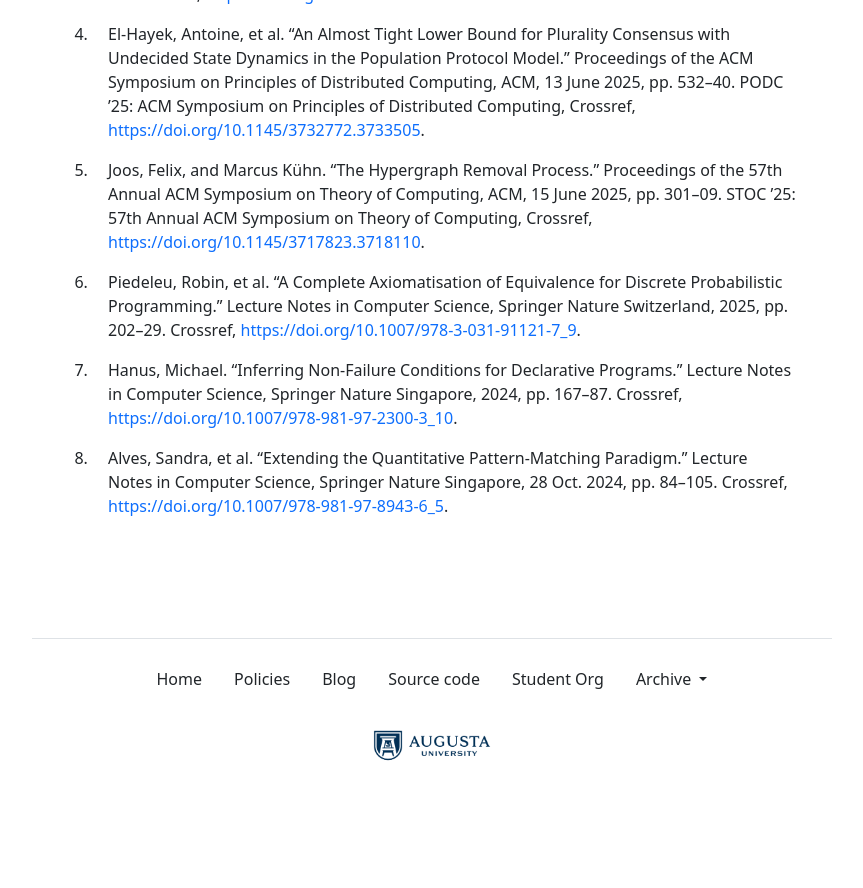
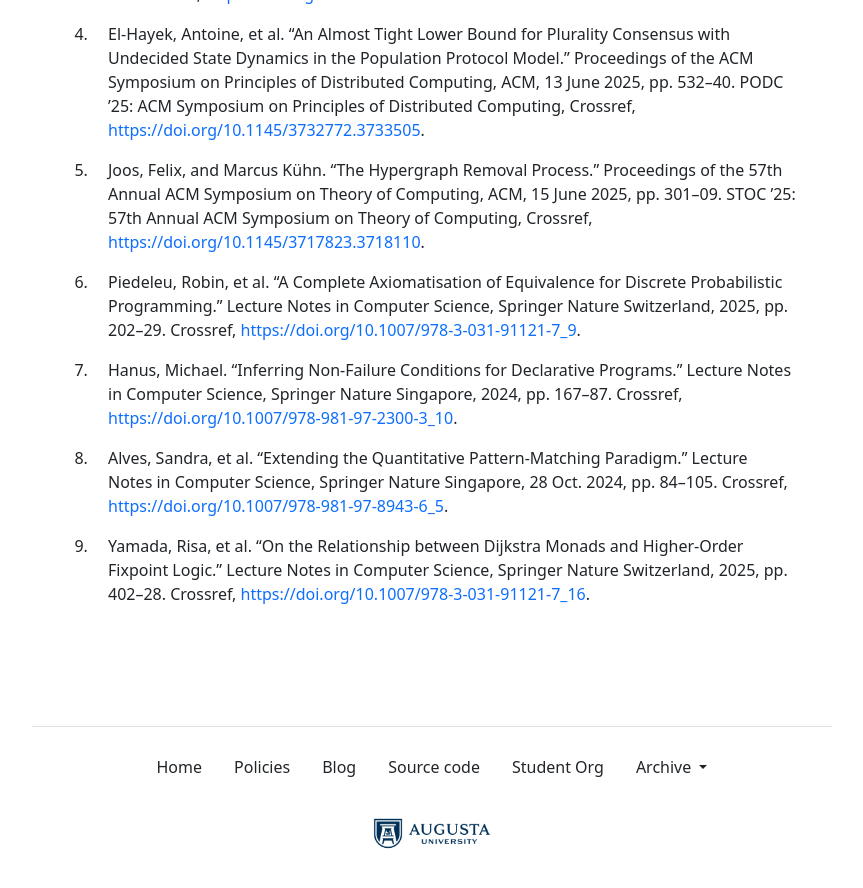
Before and after one commit to the-au-forml-lab/plgroup, a Jekyll site: the page built from docs/index.md, in a window 1280 px wide and 900 px high, scrolled down 1919 px. Shown: the top 888 px of the window, without its empty margins (208-1071 px from the left). Built offline with Jekyll 4.4.1, drawn with Linux system fonts in a browser that asks for light colours; before the commit the page ends 2731 px from its top, so only the background shows below that; some of the changed text lies outside the part shown.

Commit message:
[create-pull-request] automated change

```diff
--- a/data/history.txt
+++ b/data/history.txt
@@ -55,3 +55,4 @@
 10.1007/978-3-031-91121-7_9
 10.1007/978-981-97-2300-3_10
 10.1007/978-981-97-8943-6_5
+10.1007/978-3-031-91121-7_16
--- a/docs/index.md
+++ b/docs/index.md
@@ -40,7 +40,7 @@ organization.
 | 8.  | October 10   | _Fall pause_           |                  |
 | 9.  | October 17   | Inferring Non-failure Conditions for Declarative Programs.    | UH227 (Fishbowl) |
 | 10. | October 24   | Extending the Quantitative Pattern-Matching Paradigm.    | UH314 |
-| 11. | October 31   | 🎃 Paper 09 discussion | UH227 (Fishbowl) |
+| 11. | October 31   | 🎃 On the Relationship between Dijkstra Monads and Higher-Order Fixpoint Logic. | UH227 (Fishbowl) |
 | 12. | November 7   | Paper 10 discussion    | UH227 (Fishbowl) |
 | 13. | November 22  | Awards Gala            | UH227 (Fishbowl) |
 
--- a/docs/papers.md
+++ b/docs/papers.md
@@ -6,3 +6,4 @@
 1. Piedeleu, Robin, et al. “A Complete Axiomatisation of Equivalence for Discrete Probabilistic Programming.” Lecture Notes in Computer Science, Springer Nature Switzerland, 2025, pp. 202–29. Crossref, <https://doi.org/10.1007/978-3-031-91121-7_9>.
 1. Hanus, Michael. “Inferring Non-Failure Conditions for Declarative Programs.” Lecture Notes in Computer Science, Springer Nature Singapore, 2024, pp. 167–87. Crossref, <https://doi.org/10.1007/978-981-97-2300-3_10>.
 1. Alves, Sandra, et al. “Extending the Quantitative Pattern-Matching Paradigm.” Lecture Notes in Computer Science, Springer Nature Singapore, 28 Oct. 2024, pp. 84–105. Crossref, <https://doi.org/10.1007/978-981-97-8943-6_5>.
+1. Yamada, Risa, et al. “On the Relationship between Dijkstra Monads and Higher-Order Fixpoint Logic.” Lecture Notes in Computer Science, Springer Nature Switzerland, 2025, pp. 402–28. Crossref, <https://doi.org/10.1007/978-3-031-91121-7_16>.
```
